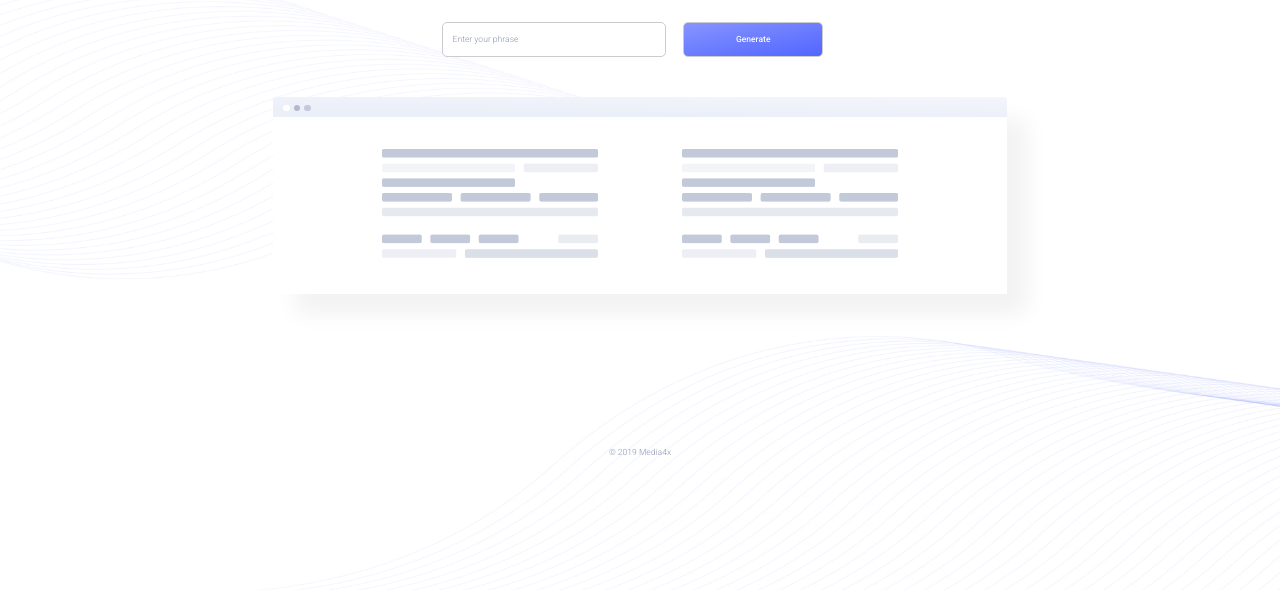
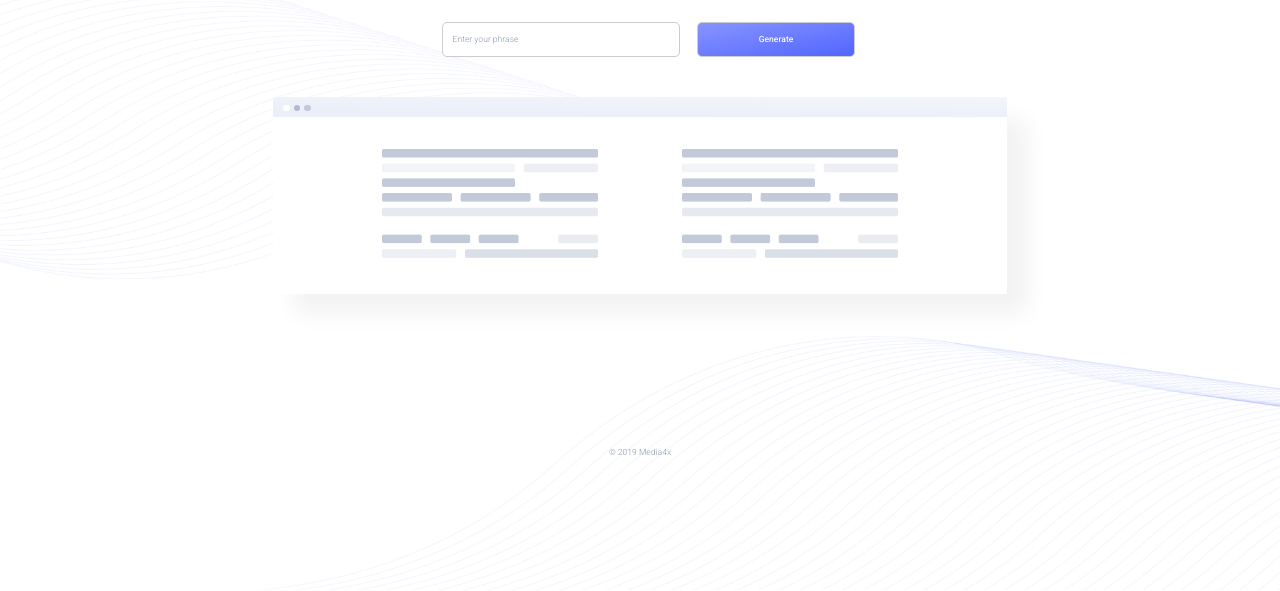
Before and after one commit to jedai037/Acronym-Generator, a plain HTML site: page index.html in a window 1280 px wide. Shown: the part 209-800 px from the top of the page. Drawn offline with Linux system fonts and the light colour scheme.

Commit message:
Исправлен перенос кнопок

```diff
--- a/css/style.sass
+++ b/css/style.sass
@@ -49,8 +49,9 @@ header
 .buttons
     margin-top: 25px
     max-width: 396.87px
+    white-space: nowrap
     &-input
-        width: 224.64px
+        width: 60%
         font-weight: 300
         font-size: 8.55914px
         line-height: 13px
@@ -62,15 +63,14 @@ header
         margin-left: 13px
         border: 1px solid #ccc
         border-radius: 5px
-        max-width: 140px
-        width: 100%
+        width: 40%
+        cursor: pointer
         background: linear-gradient(168.1deg, #8492FF 5.53%, #5468FF 94.81%)
         font-weight: 500
         font-size: 8.55914px
         line-height: 13px
         color: #fff
         padding: 10px 0
-        &:active
 
 .wrapper
     display: block
@@ -130,7 +130,7 @@ header
             margin-left: 10%
             margin-top: 10%
             padding-bottom: 5%
-            min-width: 400px
+            min-width: 320px
             text-align: left
             column-count: 2
             list-style-type: decimal
--- a/index.html
+++ b/index.html
@@ -10,6 +10,7 @@
 </head>
 <body>
     <header>
+        <section>
             <div class="container">
                 <div  class="sup-title">Generate your ideas</div>
                 <div class="title">
@@ -17,6 +18,7 @@
                     ACRONYM <b>GENERATOR</b>
                 </div>
             </div>
+        </section>
     </header>
     <section>
         <div class="container">
```
Also changed, not shown: css/style.css, css/style.min.css. Lines whose indentation alone changed are shown as unchanged.
